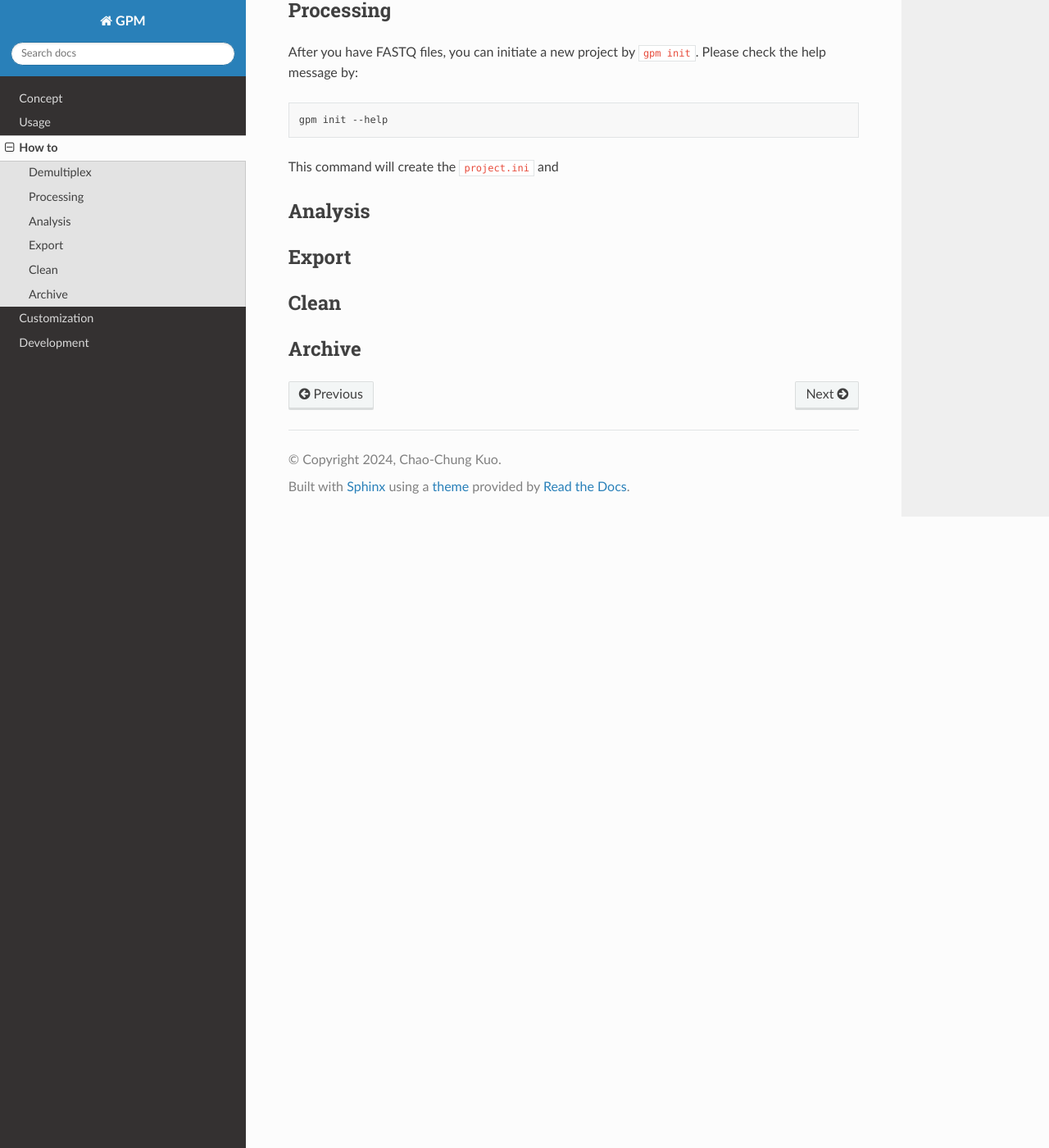
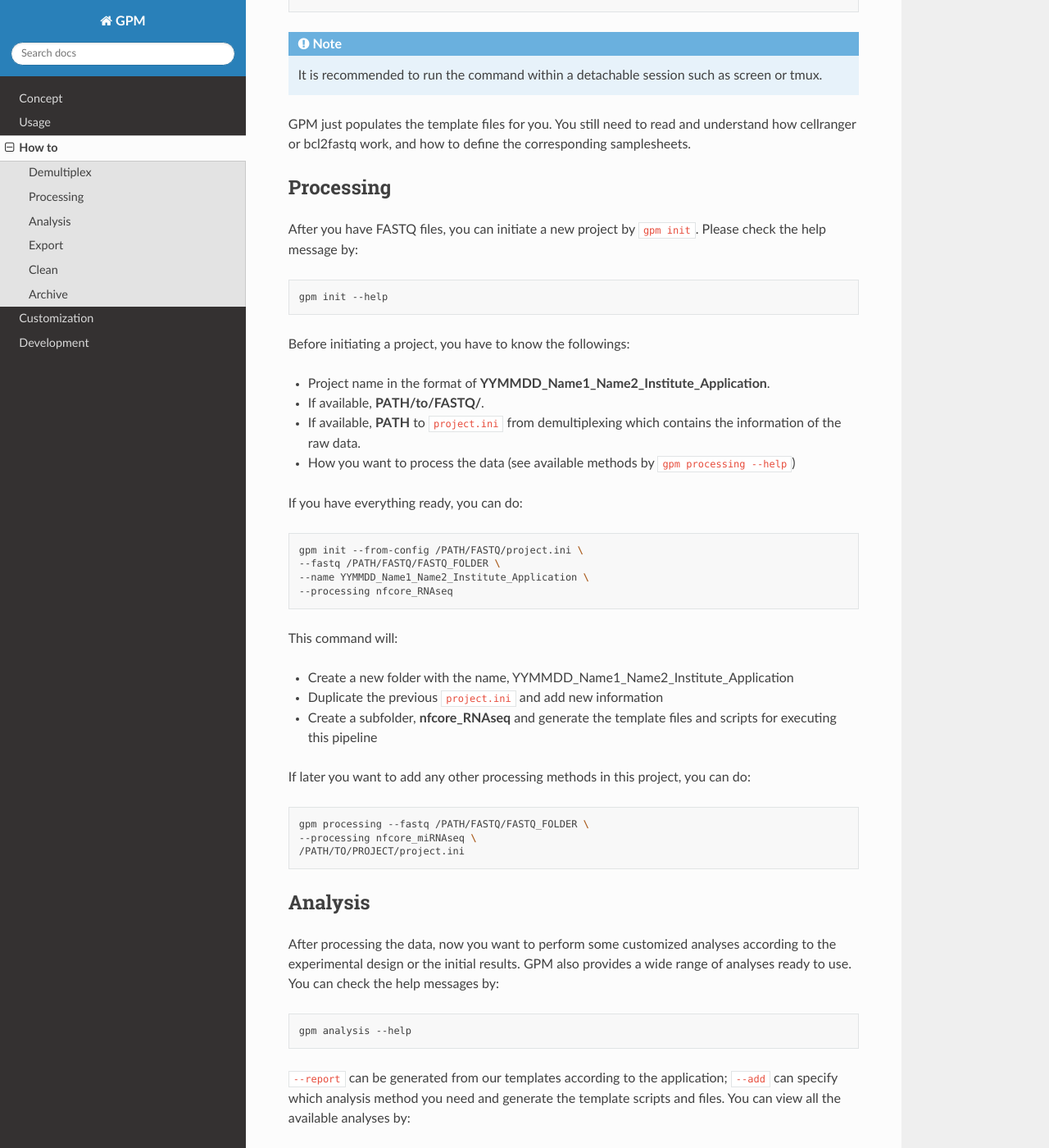
Before and after one commit to chaochungkuo/GPM, a Sphinx documentation site: the page built from docs/source/howto.rst, in a window 1280 px wide and 1400 px high, scrolled down 1281 px. Shown: the whole window at 82% size. Built offline with Sphinx 7.4.7 and the Read the Docs theme 2.0.0, drawn with Linux system fonts in a browser that asks for light colours; some of the changed text lies outside the part shown.

Commit message:
update doc

```diff
--- a/docs/source/howto.rst
+++ b/docs/source/howto.rst
@@ -13,7 +13,16 @@ If you start with BCL raw data, you should start with:
 
    gpm demultiplex --help
 
-By defining the method for demultiplexing, the template scripts and files will be generated as well as the instructions. For example, if you want to run ``cellranger_mkfastq``, you can do:
+Currently, there are the following methods available for demultiplexing:
+
+- bcl2fastq
+- cellranger_mkfastq
+- cellranger_atac_mkfastq
+- evercode_WT
+
+By defining the method for demultiplexing, the template scripts and files will be generated as well as the instructions.
+
+For example, if you want to run ``cellranger_mkfastq``, you can do:
 
 .. code-block:: shell
 
@@ -48,12 +57,64 @@ After you have FASTQ files, you can initiate a new project by ``gpm init``. Plea
 
    gpm init --help
 
-This command will create the ``project.ini`` and
+Before initiating a project, you have to know the followings:
 
+- Project name in the format of **YYMMDD_Name1_Name2_Institute_Application**.
+- If available, **PATH/to/FASTQ/**.
+- If available, **PATH** to ``project.ini`` from demultiplexing which contains the information of the raw data.
+- How you want to process the data (see available methods by ``gpm processing --help``)
+
+If you have everything ready, you can do:
+
+.. code-block:: shell
+
+   gpm init --from-config /PATH/FASTQ/project.ini \
+   --fastq /PATH/FASTQ/FASTQ_FOLDER \
+   --name YYMMDD_Name1_Name2_Institute_Application \
+   --processing nfcore_RNAseq
+
+This command will:
+
+- Create a new folder with the name, YYMMDD_Name1_Name2_Institute_Application
+- Duplicate the previous ``project.ini`` and add new information
+- Create a subfolder, **nfcore_RNAseq** and generate the template files and scripts for executing this pipeline
+
+If later you want to add any other processing methods in this project, you can do:
+
+.. code-block:: shell
+
+   gpm processing --fastq /PATH/FASTQ/FASTQ_FOLDER \
+   --processing nfcore_miRNAseq \
+   /PATH/TO/PROJECT/project.ini
 
 Analysis
 --------
 
+After processing the data, now you want to perform some customized analyses according to the experimental design or the initial results. GPM also provides a wide range of analyses ready to use. You can check the help messages by:
+
+.. code-block:: shell
+
+   gpm analysis --help
+
+``--report`` can be generated from our templates according to the application; ``--add`` can specify which analysis method you need and generate the template scripts and files. You can view all the available analyses by:
+
+.. code-block:: shell
+
+   gpm analysis --list project.ini
+
+For example, you have a 3'mRNA-Seq run and want to generate the report and do differential expression analysis, you can do the followings:
+
+.. code-block:: shell
+
+   gpm analysis --report RNAseq \
+   --add DGEA_RNAseq \
+   project.ini
+
+This command will:
+
+- Create a folder ``analysis``
+- Generate a ``Analysis_Report_RNAseq.Rmd`` for rendering a html report
+- Create the folder ``analysis/DGEA_RNAseq`` and add the scripts and files needed for this analysis
 
 Export
 ------
```
